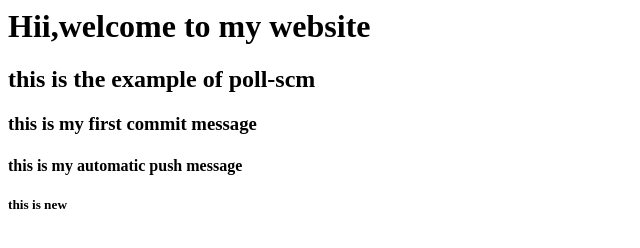
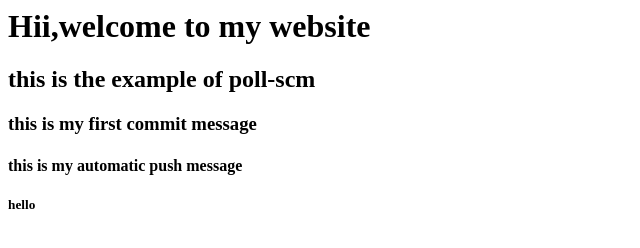
Before and after one commit to skumawat08/webpage, a plain HTML site: page index.html in a window 1280 px wide. Shown: the full height of the page, 0-640 px from the left. Drawn offline with Linux system fonts and the light colour scheme.

Commit message:
new commit

```diff
--- a/index.html
+++ b/index.html
@@ -2,4 +2,4 @@
 <h2>this is the example of poll-scm</h2>
 <h3>this is my first commit message</h3>
 <h4>this is my automatic push message</h4>
-<h5>this is new</h5>
+<h5>hello</h5>
```
